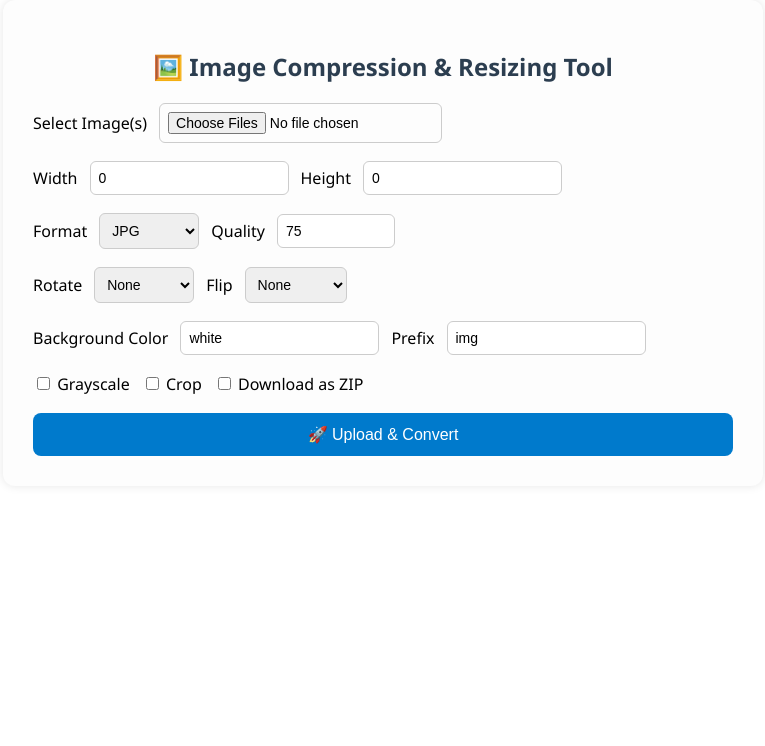
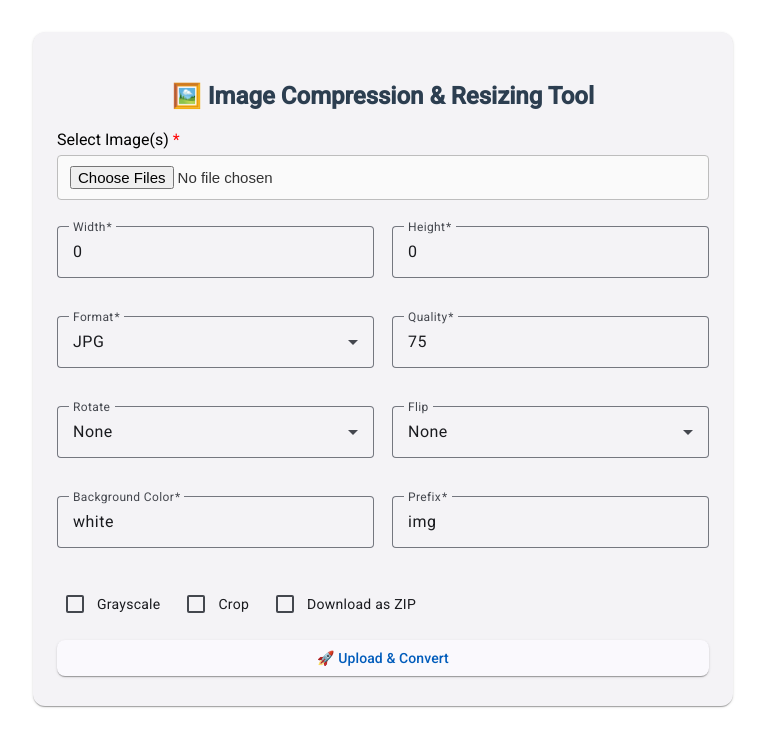
Before and after one commit to jenishitpath/image-compression-ui, an Angular app: page /home in a window 1280 px wide. Shown: the top 746 px of the page, without its empty margins (257-1022 px from the left). Built offline with nearby package versions, Linux system fonts and the light colour scheme.

Commit message:
feat: enhance image upload form with Angular Material components and validation

```diff
--- a/src/app/home/home.html
+++ b/src/app/home/home.html
@@ -1,70 +1,159 @@
-<div class="container">
+<mat-card>
   <h2>🖼️ Image Compression & Resizing Tool</h2>
 
-  <form (submit)="uploadImages()" class="upload-form">
+  <form (submit)="uploadImages(imgForm)" class="upload-form" #imgForm="ngForm">
     <!-- File Upload -->
-    <div class="form-group">
-      <label>Select Image(s)</label>
-      <input type="file" (change)="onFileChange($event)" multiple accept="image/*" />
+    <div class="file-upload-group">
+      <label for="file-upload" class="mat-label">Select Image(s) <span style="color:red">*</span></label>
+      <input
+        id="file-upload"
+        type="file"
+        (change)="onFileChange($event)"
+        multiple
+        accept="image/*"
+        class="file-input"
+        required
+        #fileInput="ngModel"
+        [ngModel]="files"
+        name="files"
+      />
+      <mat-error *ngIf="fileInput.invalid && fileInput.touched">
+        Please select at least one image.
+      </mat-error>
     </div>
 
     <!-- Width & Height -->
     <div class="form-group-inline">
-      <label>Width</label>
-      <input type="number" [(ngModel)]="width" name="width" min="1" />
+      <mat-form-field appearance="outline">
+        <mat-label>Width</mat-label>
+        <input
+          matInput
+          type="number"
+          [(ngModel)]="width"
+          name="width"
+          min="1"
+          required
+          #widthCtrl="ngModel"
+        />
+        <mat-error *ngIf="widthCtrl.invalid && widthCtrl.touched">
+          Width is required and must be greater than 0.
+        </mat-error>
+      </mat-form-field>
 
-      <label>Height</label>
-      <input type="number" [(ngModel)]="height" name="height" min="1" />
+      <mat-form-field appearance="outline">
+        <mat-label>Height</mat-label>
+        <input
+          matInput
+          type="number"
+          [(ngModel)]="height"
+          name="height"
+          min="1"
+          required
+          #heightCtrl="ngModel"
+        />
+        <mat-error *ngIf="heightCtrl.invalid && heightCtrl.touched">
+          Height is required and must be greater than 0.
+        </mat-error>
+      </mat-form-field>
     </div>
 
     <!-- Format & Quality -->
     <div class="form-group-inline">
-      <label>Format</label>
-      <select [(ngModel)]="format" name="format">
-        <option value="jpg">JPG</option>
-        <option value="png">PNG</option>
-        <option value="webp">WEBP</option>
-      </select>
+      <mat-form-field appearance="outline">
+        <mat-label>Format</mat-label>
+        <mat-select [(ngModel)]="format" name="format" required #formatCtrl="ngModel">
+          <mat-option value="jpg">JPG</mat-option>
+          <mat-option value="png">PNG</mat-option>
+          <mat-option value="webp">WEBP</mat-option>
+        </mat-select>
+        <mat-error *ngIf="formatCtrl.invalid && formatCtrl.touched">
+          Format is required.
+        </mat-error>
+      </mat-form-field>
 
-      <label>Quality</label>
-      <input type="number" [(ngModel)]="quality" name="quality" min="1" max="100" />
+      <mat-form-field appearance="outline">
+        <mat-label>Quality</mat-label>
+        <input
+          matInput
+          type="number"
+          [(ngModel)]="quality"
+          name="quality"
+          min="1"
+          max="100"
+          required
+          #qualityCtrl="ngModel"
+        />
+        <mat-error *ngIf="qualityCtrl.invalid && qualityCtrl.touched">
+          Quality is required (1-100).
+        </mat-error>
+      </mat-form-field>
     </div>
 
     <!-- Additional Options -->
     <div class="form-group-inline">
-      <label>Rotate</label>
-      <select [(ngModel)]="rotate" name="rotate">
-        <option [value]="0">None</option>
-        <option [value]="90">90°</option>
-        <option [value]="180">180°</option>
-        <option [value]="270">270°</option>
-      </select>
+      <mat-form-field appearance="outline">
+        <mat-label>Rotate</mat-label>
+        <mat-select [(ngModel)]="rotate" name="rotate">
+          <mat-option [value]="0">None</mat-option>
+          <mat-option [value]="90">90°</mat-option>
+          <mat-option [value]="180">180°</mat-option>
+          <mat-option [value]="270">270°</mat-option>
+        </mat-select>
+      </mat-form-field>
 
-      <label>Flip</label>
-      <select [(ngModel)]="flip" name="flip">
-        <option [value]="''">None</option>
-        <option value="horizontal">Horizontal</option>
-        <option value="vertical">Vertical</option>
-      </select>
+      <mat-form-field appearance="outline">
+        <mat-label>Flip</mat-label>
+        <mat-select [(ngModel)]="flip" name="flip">
+          <mat-option [value]="''">None</mat-option>
+          <mat-option value="horizontal">Horizontal</mat-option>
+          <mat-option value="vertical">Vertical</mat-option>
+        </mat-select>
+      </mat-form-field>
     </div>
 
     <div class="form-group-inline">
-      <label>Background Color</label>
-      <input type="text" [(ngModel)]="bgColor" name="bgColor" placeholder="e.g. white, #ff0000" />
+      <mat-form-field appearance="outline">
+        <mat-label>Background Color</mat-label>
+        <input
+          matInput
+          type="text"
+          [(ngModel)]="bgColor"
+          name="bgColor"
+          placeholder="e.g. white, #ff0000"
+          required
+          #bgColorCtrl="ngModel"
+        />
+        <mat-error *ngIf="bgColorCtrl.invalid && bgColorCtrl.touched">
+          Background color is required.
+        </mat-error>
+      </mat-form-field>
 
-      <label>Prefix</label>
-      <input type="text" [(ngModel)]="namePrefix" name="namePrefix" placeholder="e.g. img" />
+      <mat-form-field appearance="outline">
+        <mat-label>Prefix</mat-label>
+        <input
+          matInput
+          type="text"
+          [(ngModel)]="namePrefix"
+          name="namePrefix"
+          placeholder="e.g. img"
+          required
+          #prefixCtrl="ngModel"
+        />
+        <mat-error *ngIf="prefixCtrl.invalid && prefixCtrl.touched">
+          Prefix is required.
+        </mat-error>
+      </mat-form-field>
     </div>
 
     <!-- Checkboxes -->
     <div class="form-group">
-      <label><input type="checkbox" [(ngModel)]="grayscale" name="grayscale" /> Grayscale</label>
-      <label><input type="checkbox" [(ngModel)]="crop" name="crop" /> Crop</label>
-      <label><input type="checkbox" [(ngModel)]="zip" name="zip" /> Download as ZIP</label>
+      <mat-checkbox [(ngModel)]="grayscale" name="grayscale" appearance="unfilled">Grayscale</mat-checkbox>
+      <mat-checkbox [(ngModel)]="crop" name="crop" appearance="unfilled">Crop</mat-checkbox>
+      <mat-checkbox [(ngModel)]="zip" name="zip" appearance="unfilled">Download as ZIP</mat-checkbox>
     </div>
 
     <!-- Submit -->
-    <button type="submit">🚀 Upload & Convert</button>
+    <button mat-raised-button color="primary" type="submit">🚀 Upload & Convert</button>
   </form>
 
   <!-- Preview -->
@@ -74,4 +163,4 @@
       <li *ngFor="let file of files">{{ file.name }}</li>
     </ul>
   </div>
-</div>
+</mat-card>
--- a/src/app/home/home.scss
+++ b/src/app/home/home.scss
@@ -6,6 +6,13 @@
   border-radius: 12px;
   box-shadow: 0 0 10px rgba(0,0,0,0.1);
   font-family: 'Segoe UI', sans-serif;
+}
+
+mat-card {
+  max-width: 700px;
+  margin: 32px auto;
+  padding: 30px 24px;
+  border-radius: 12px;
 }
 
 h2 {
@@ -20,38 +27,72 @@ h2 {
   gap: 18px;
 }
 
+.file-upload-group {
+  display: flex;
+  flex-direction: column;
+  gap: 6px;
+  margin-bottom: 8px;
+}
+
+.file-input {
+  padding: 10px 12px;
+  border-radius: 4px;
+  border: 1px solid #bdbdbd;
+  font-size: 15px;
+  background: #fafafa;
+  color: #333;
+  outline: none;
+}
+
+.file-input:focus {
+  border-color: #1976d2;
+}
+
 .form-group,
 .form-group-inline {
   display: flex;
   flex-wrap: wrap;
-  gap: 12px;
+  gap: 18px;
   align-items: center;
 }
 
-input, select {
-  padding: 8px;
-  border-radius: 6px;
-  border: 1px solid #ccc;
-  font-size: 14px;
+mat-form-field {
+  min-width: 180px;
+  flex: 1;
 }
+
+// input, select {
+//   padding: 8px;
+//   border-radius: 6px;
+//   border: 1px solid #ccc;
+//   font-size: 14px;
+// }
 
 input[type="number"], select, input[type="text"] {
   min-width: 100px;
 }
 
 button {
-  background-color: #007acc;
-  color: white;
-  border: none;
-  padding: 12px;
-  font-size: 16px;
-  border-radius: 8px;
-  cursor: pointer;
-  width: 100%;
+    border-radius: 8px;
 }
 
-button:hover {
-  background-color: #005fa3;
+// button {
+//   background-color: #007acc;
+//   color: white;
+//   border: none;
+//   padding: 12px;
+//   font-size: 16px;
+//   border-radius: 8px;
+//   cursor: pointer;
+//   width: 100%;
+// }
+
+// button:hover {
+//   background-color: #005fa3;
+// }
+
+.full-width {
+  width: 100%;
 }
 
 .preview {
--- a/src/app/home/home.ts
+++ b/src/app/home/home.ts
@@ -1,13 +1,26 @@
 import { CommonModule } from '@angular/common';
 import { HttpClient } from '@angular/common/http';
 import { Component } from '@angular/core';
-import { FormsModule } from '@angular/forms';
+import { FormsModule, NgForm } from '@angular/forms';
+import { Image } from '../shared/services/image';
+import { MatFormFieldModule } from '@angular/material/form-field';
+import { MatInputModule } from '@angular/material/input';
+import { MatSelectModule } from '@angular/material/select';
+import { MatCheckboxModule } from '@angular/material/checkbox';
+import { MatButtonModule } from '@angular/material/button';
+import { MatCardModule } from '@angular/material/card';
 
 @Component({
   selector: 'app-home',
   imports: [
     CommonModule,
-    FormsModule
+    FormsModule,
+    MatFormFieldModule,
+    MatInputModule,
+    MatSelectModule,
+    MatCheckboxModule,
+    MatButtonModule,
+    MatCardModule
   ],
   templateUrl: './home.html',
   styleUrl: './home.scss'
@@ -26,38 +39,32 @@ export class Home {
   bgColor = 'white';
   namePrefix = 'img';
 
-  constructor(private http: HttpClient) { }
+  constructor(private http: HttpClient, private imageService: Image) { }
 
   onFileChange(event: any) {
     this.files = Array.from(event.target.files);
   }
 
-  uploadImages() {
-    if (this.files.length === 0) {
-      alert("Please select at least one image.");
+  uploadImages(imgForm: NgForm) {
+    if (imgForm.invalid) {
+      imgForm.control.markAllAsTouched();
       return;
     }
 
-    const formData = new FormData();
-    this.files.forEach(file => formData.append('files', file));
-
-    const params = new URLSearchParams({
-      width: this.width.toString(),
-      height: this.height.toString(),
-      zip: this.zip.toString(),
-      quality: this.quality.toString(),
-      format: this.format,
-      grayscale: this.grayscale.toString(),
-      rotate: this.rotate.toString(),
-      flip: this.flip,
-      crop: this.crop.toString(),
-      bgColor: this.bgColor,
-      namePrefix: this.namePrefix
-    });
-
-    this.http.post(`https://localhost:7030/api/image/upload?${params.toString()}`, formData, {
-      responseType: 'blob'
-    }).subscribe(blob => {
+    this.imageService.uploadImages(
+      this.files,
+      this.width,
+      this.height,
+      this.zip,
+      this.quality,
+      this.format,
+      this.grayscale,
+      this.rotate,
+      this.flip,
+      this.crop,
+      this.bgColor,
+      this.namePrefix
+    ).subscribe(blob => {
       const url = window.URL.createObjectURL(blob);
       const a = document.createElement('a');
       a.href = url;
--- a/src/app/shared/services/image.ts
+++ b/src/app/shared/services/image.ts
@@ -9,12 +9,37 @@ import { Observable } from 'rxjs';
 export class Image {
   constructor(private http: HttpClient) {}
 
-  uploadImages(files: File[], width: number, height: number, zip: boolean): Observable<Blob> {
+  uploadImages(
+    files: File[],
+    width: number,
+    height: number,
+    zip: boolean,
+    quality: number,
+    format: string,
+    grayscale: boolean,
+    rotate: number,
+    flip: string,
+    crop: boolean,
+    bgColor: string,
+    namePrefix: string
+  ): Observable<Blob> {
     const formData = new FormData();
     files.forEach(file => formData.append('files', file));
-    const queryParams = `?width=${width}&height=${height}&zip=${zip}`;
+    const params = new URLSearchParams({
+      width: width.toString(),
+      height: height.toString(),
+      zip: zip.toString(),
+      quality: quality.toString(),
+      format,
+      grayscale: grayscale.toString(),
+      rotate: rotate.toString(),
+      flip,
+      crop: crop.toString(),
+      bgColor,
+      namePrefix
+    });
     return this.http.post(
-      `${environment.apiUrl}api/image/upload${queryParams}`,
+      `${environment.apiUrl}api/image/upload?${params.toString()}`,
       formData,
       { responseType: 'blob' }
     );
```
